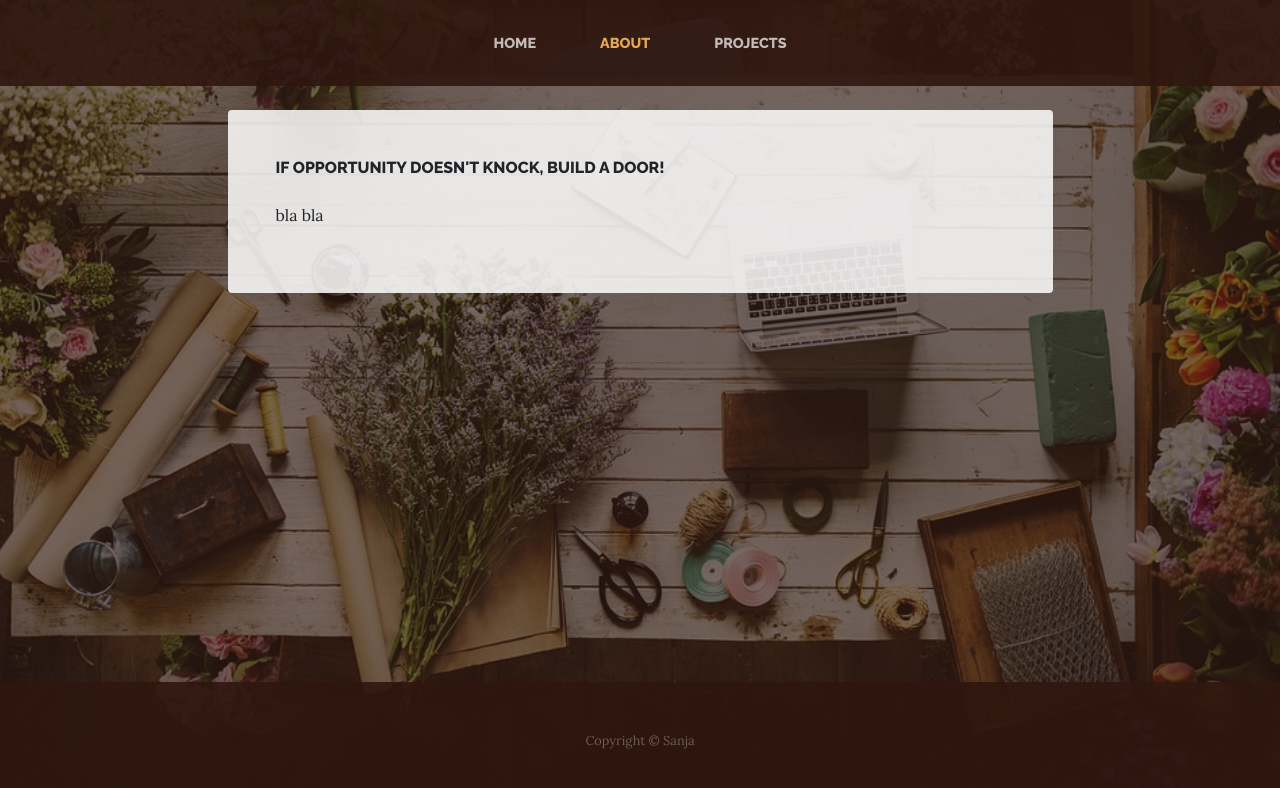
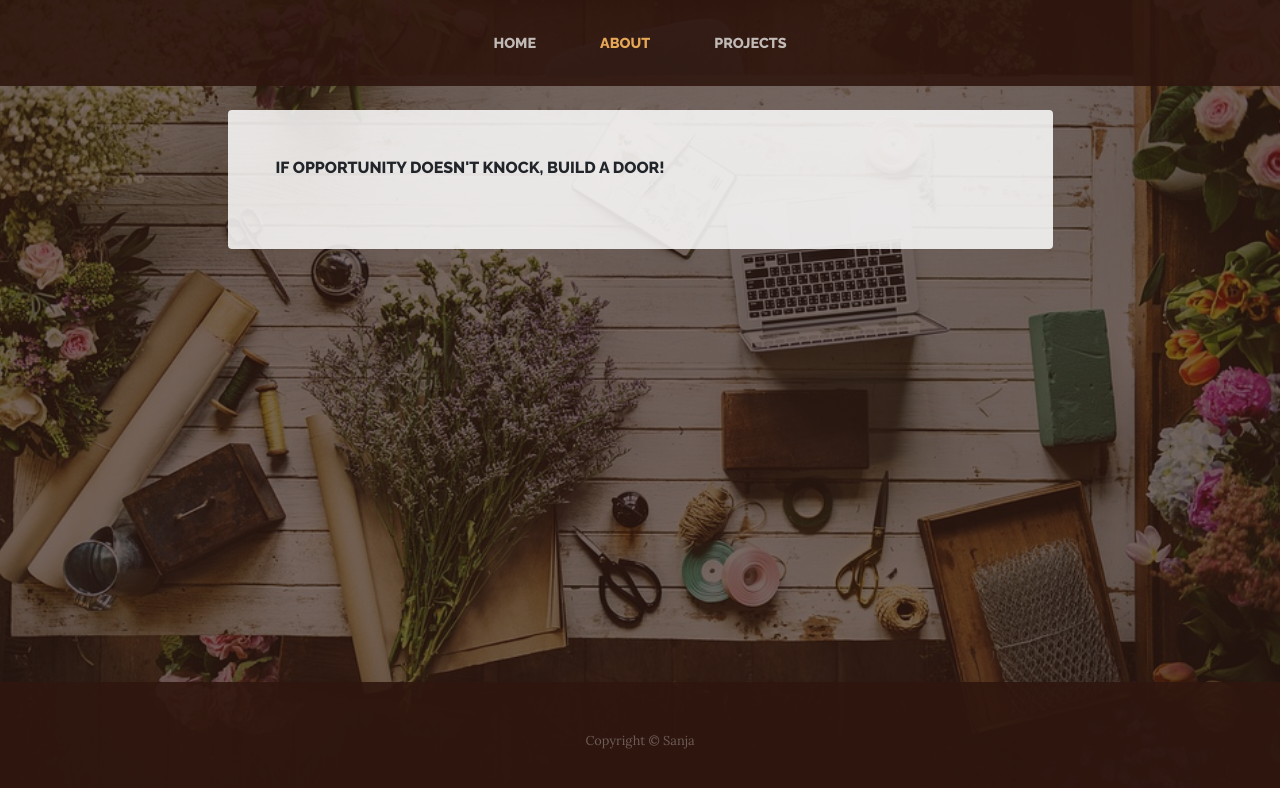
Before and after one commit to Sanja-Vesic/Portfolio, a website: page about.html in a window 1280 px wide. Drawn offline with Linux system fonts and the light colour scheme.

Commit message:
Update about.html

```diff
--- a/about.html
+++ b/about.html
@@ -63,7 +63,7 @@
                   <span class="section-heading-upper">If opportunity doesn't knock, build a door!</span>
 
                 </h2>
-                <p>bla bla</p>
+                <p></p>
 
               </div>
             </div>
```
